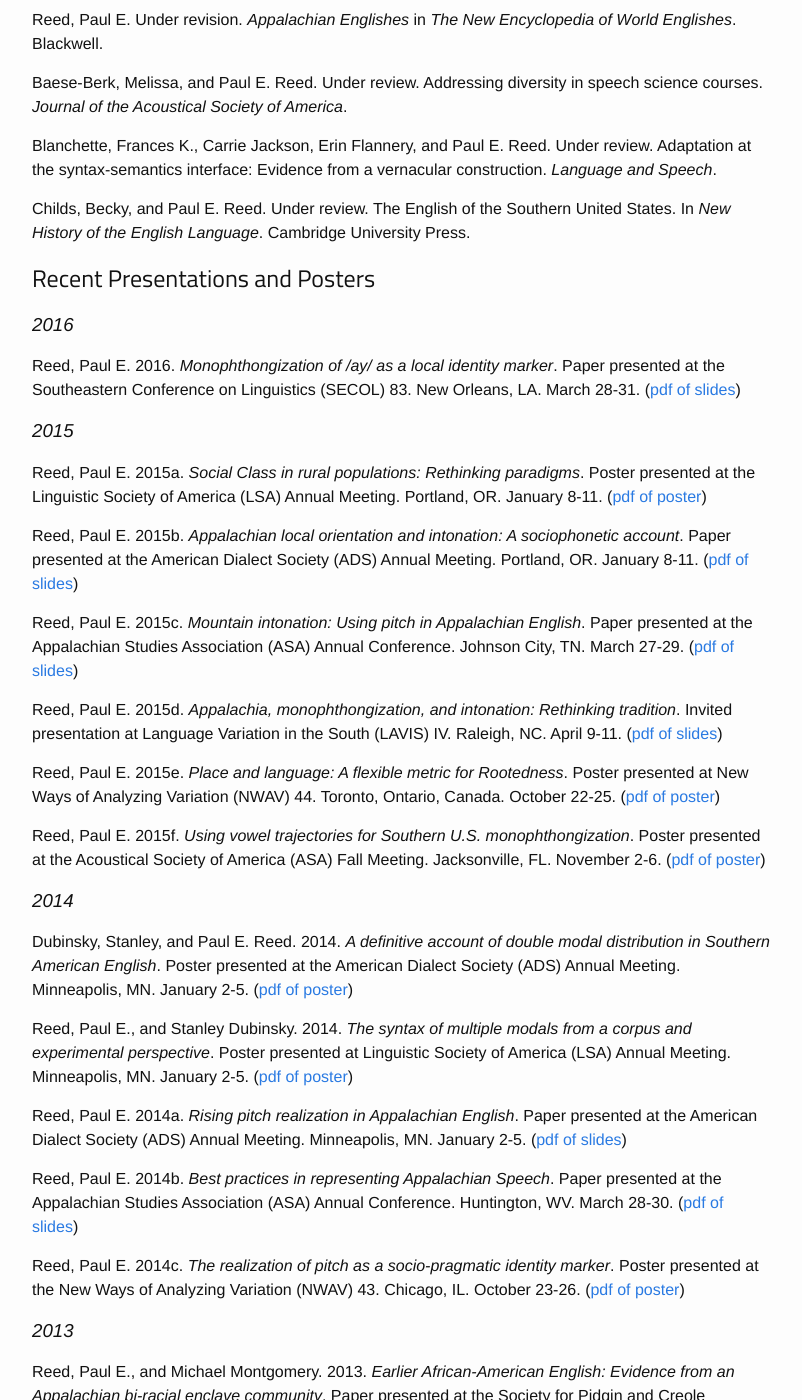
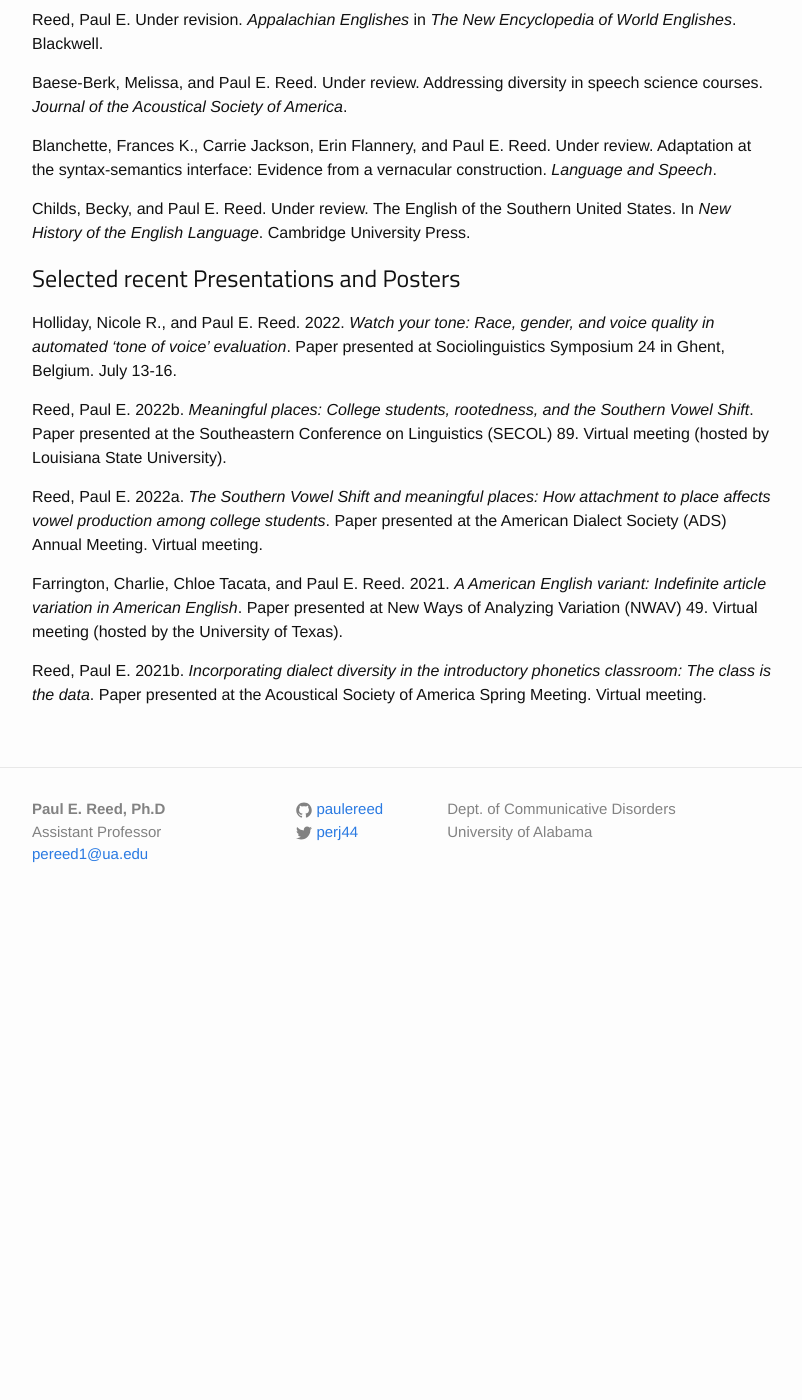
Before and after one commit to paulereed/paulereed.github.io, a Jekyll site: the page built from research.md, in a window 1280 px wide and 1400 px high, scrolled down 2308 px. Shown: the whole window, without its empty margins (238-1040 px from the left). Built offline with Jekyll 4.4.1, drawn with Linux system fonts in a browser that asks for light colours; some web fonts are replaced; after the commit the page ends 3234 px from its top, so only the background shows below that; some of the changed text lies outside the part shown.

Commit message:
updating research

```diff
--- a/research.md
+++ b/research.md
@@ -90,8 +90,20 @@ Blanchette, Frances K., Carrie Jackson, Erin Flannery, and Paul E. Reed. Under r
 Childs, Becky, and Paul E. Reed. Under review. The English of the Southern United States. In *New History of the English Language*. Cambridge University Press.
 
 
-## Recent Presentations and Posters
+## Selected recent Presentations and Posters
 
+Holliday, Nicole R., and Paul E. Reed. 2022. *Watch your tone: Race, gender, and voice quality in automated 'tone of voice' evaluation*. Paper presented at Sociolinguistics Symposium 24 in Ghent, Belgium. July 13-16.
+
+Reed, Paul E. 2022b. *Meaningful places: College students, rootedness, and the Southern Vowel Shift*. Paper presented at the Southeastern Conference on Linguistics (SECOL) 89. Virtual meeting (hosted by Louisiana State University).
+
+Reed, Paul E. 2022a. *The Southern Vowel Shift and meaningful places: How attachment to place affects vowel production among college students*. Paper presented at the American Dialect Society (ADS) Annual Meeting. Virtual meeting.
+
+Farrington, Charlie, Chloe Tacata, and Paul E. Reed. 2021. *A American English variant: Indefinite article variation in American English*. Paper presented at New Ways of Analyzing Variation (NWAV) 49. Virtual meeting (hosted by the University of Texas).
+
+Reed, Paul E. 2021b. *Incorporating dialect diversity in the introductory phonetics classroom: The class is the data*. Paper presented at the Acoustical Society of America Spring Meeting. Virtual meeting.
+
+
+<!--
 ### 2016
 
 Reed, Paul E. 2016. *Monophthongization of /ay/ as a local identity marker*. Paper presented
@@ -202,3 +214,4 @@ Association of Teachers of Spanish and Portuguese (AATSP) Annual Meeting. Washin
 Holt, D. Eric, and Paul E. Reed. 2011. *Native speaker perceptions of learners' connected
 speech processes in Spanish*. Poster presented at the Hispanic Linguistic Symposium. Athens, GA.
 October 6-9. ([pdf of poster](Holt_Reed_HLS_2011.pdf))
+ -->
```
